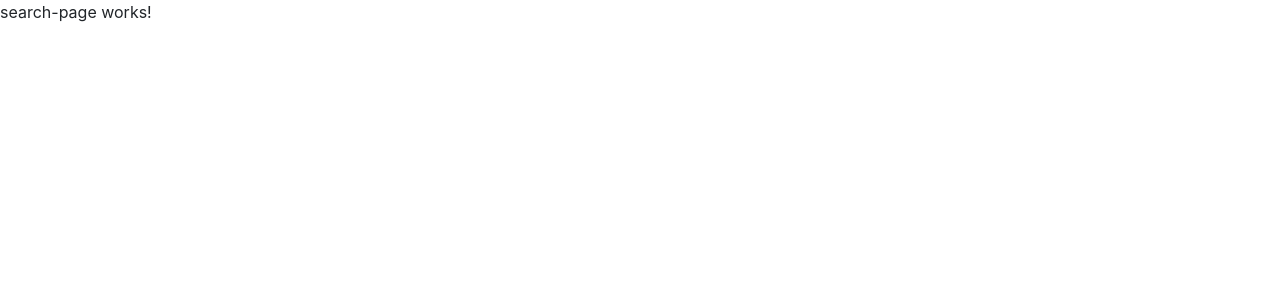
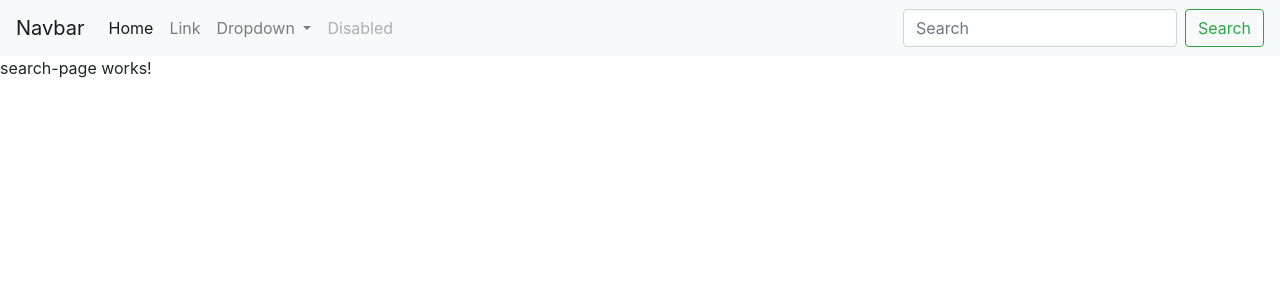
Before and after one commit to pghant/taskernet-collector, an Angular app in the folder site/: page /search in a window 1280 px wide. Shown: the top 300 px of the page. Built offline with nearby package versions, Linux system fonts and the light colour scheme.

Commit message:
add navbar

```diff
--- a/site/src/app/app-root/app.component.html
+++ b/site/src/app/app-root/app.component.html
@@ -1 +1,36 @@
+<nav class="navbar navbar-expand-lg navbar-light bg-light">
+  <a class="navbar-brand" href="#">Navbar</a>
+  <button class="navbar-toggler" type="button" data-toggle="collapse" data-target="#navbarSupportedContent" aria-controls="navbarSupportedContent" aria-expanded="false" aria-label="Toggle navigation">
+    <span class="navbar-toggler-icon"></span>
+  </button>
+
+  <div class="collapse navbar-collapse" id="navbarSupportedContent">
+    <ul class="navbar-nav mr-auto">
+      <li class="nav-item active">
+        <a class="nav-link" href="#">Home <span class="sr-only">(current)</span></a>
+      </li>
+      <li class="nav-item">
+        <a class="nav-link" href="#">Link</a>
+      </li>
+      <li class="nav-item dropdown">
+        <a class="nav-link dropdown-toggle" href="#" id="navbarDropdown" role="button" data-toggle="dropdown" aria-haspopup="true" aria-expanded="false">
+          Dropdown
+        </a>
+        <div class="dropdown-menu" aria-labelledby="navbarDropdown">
+          <a class="dropdown-item" href="#">Action</a>
+          <a class="dropdown-item" href="#">Another action</a>
+          <div class="dropdown-divider"></div>
+          <a class="dropdown-item" href="#">Something else here</a>
+        </div>
+      </li>
+      <li class="nav-item">
+        <a class="nav-link disabled" href="#" tabindex="-1" aria-disabled="true">Disabled</a>
+      </li>
+    </ul>
+    <form class="form-inline my-2 my-lg-0">
+      <input class="form-control mr-sm-2" type="search" placeholder="Search" aria-label="Search">
+      <button class="btn btn-outline-success my-2 my-sm-0" type="submit">Search</button>
+    </form>
+  </div>
+</nav>
 <router-outlet></router-outlet>
--- a/site/src/app/app-root/app.component.ts
+++ b/site/src/app/app-root/app.component.ts
@@ -5,5 +5,5 @@
   templateUrl: './app.component.html'
 })
 export class AppComponent {
-  title = 'site';
+  public isMenuCollapsed: boolean;
 }
```
